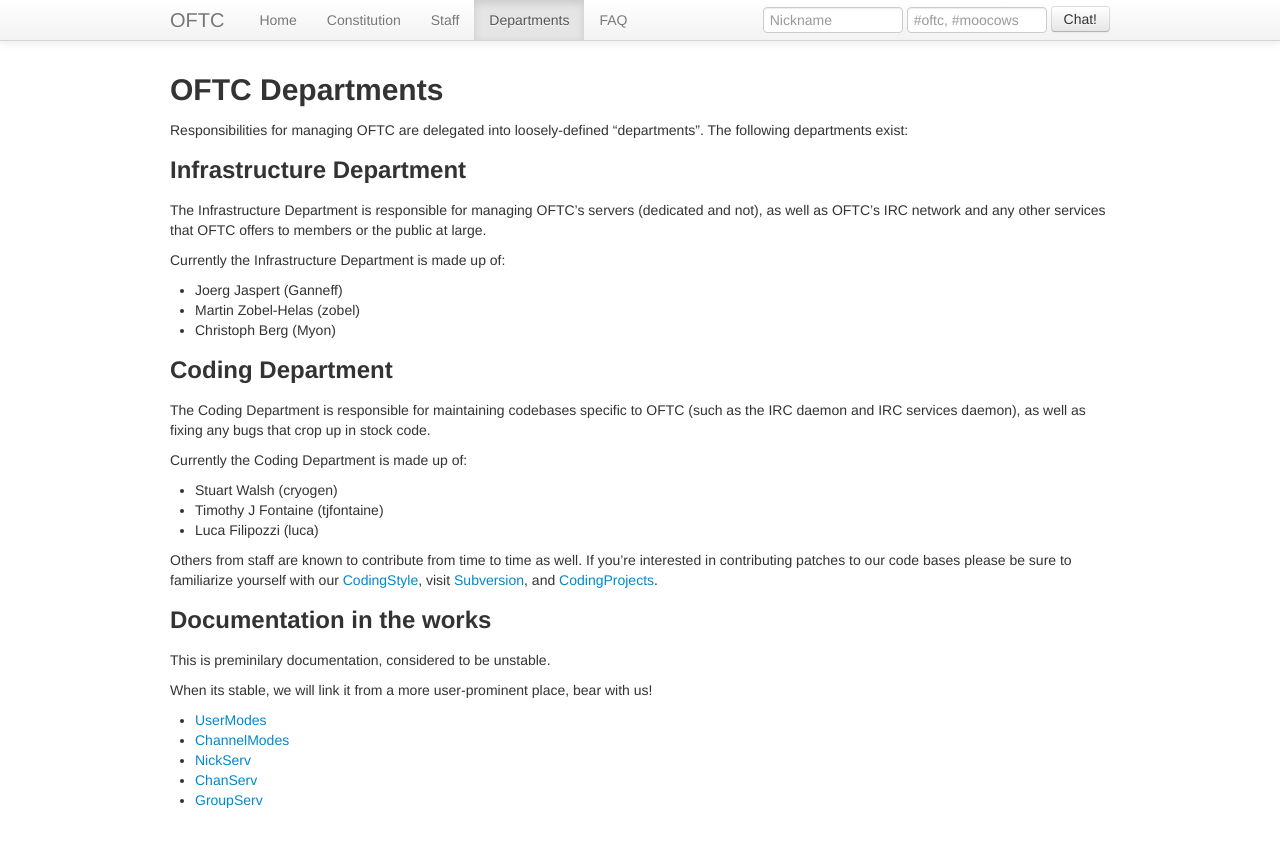
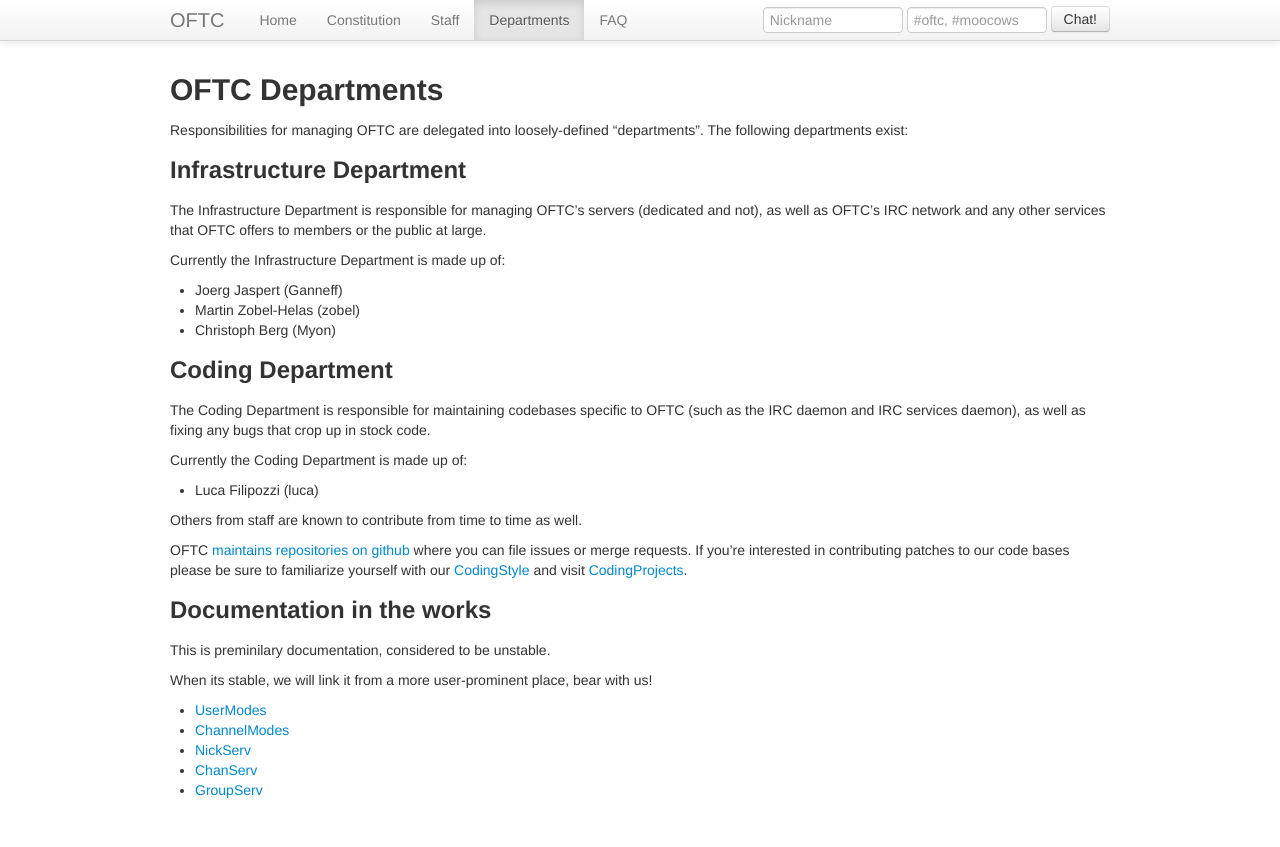
Before and after one commit to oftc/oftc-web, a Jekyll site: the page built from departments.md, in a window 1280 px wide. Shown: the top 847 px of the page. Built offline with Jekyll 4.4.1, drawn with Linux system fonts in a browser that asks for light colours.

Commit message:
remove subversion link, remove cryogen and tjfontaine

```diff
--- a/departments.md
+++ b/departments.md
@@ -27,14 +27,14 @@
 
 Currently the Coding Department is made up of:
 
- * Stuart Walsh (cryogen)
- * Timothy J Fontaine (tjfontaine)
  * Luca Filipozzi (luca)
 
-Others from staff are known to contribute from time to time as well. If you're
-interested in contributing patches to our code bases please be sure to
-familiarize yourself with our [CodingStyle](/CodingStyle), visit
-[Subversion](/Subversion), and [CodingProjects](/CodingProjects).
+Others from staff are known to contribute from time to time as well.
+
+OFTC [maintains repositories on github](https://github.com/oftc) where you can
+file issues or merge requests. If you're interested in contributing patches to
+our code bases please be sure to familiarize yourself with our
+[CodingStyle](/CodingStyle) and visit [CodingProjects](/CodingProjects).
 
 ## Documentation in the works ##
 
```
